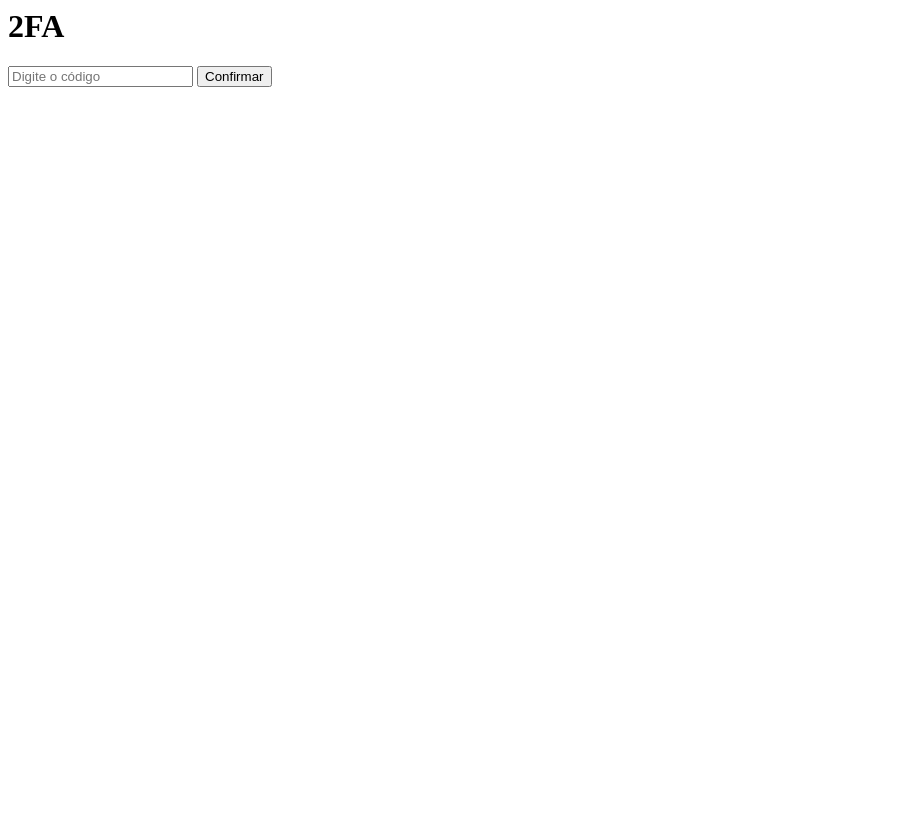
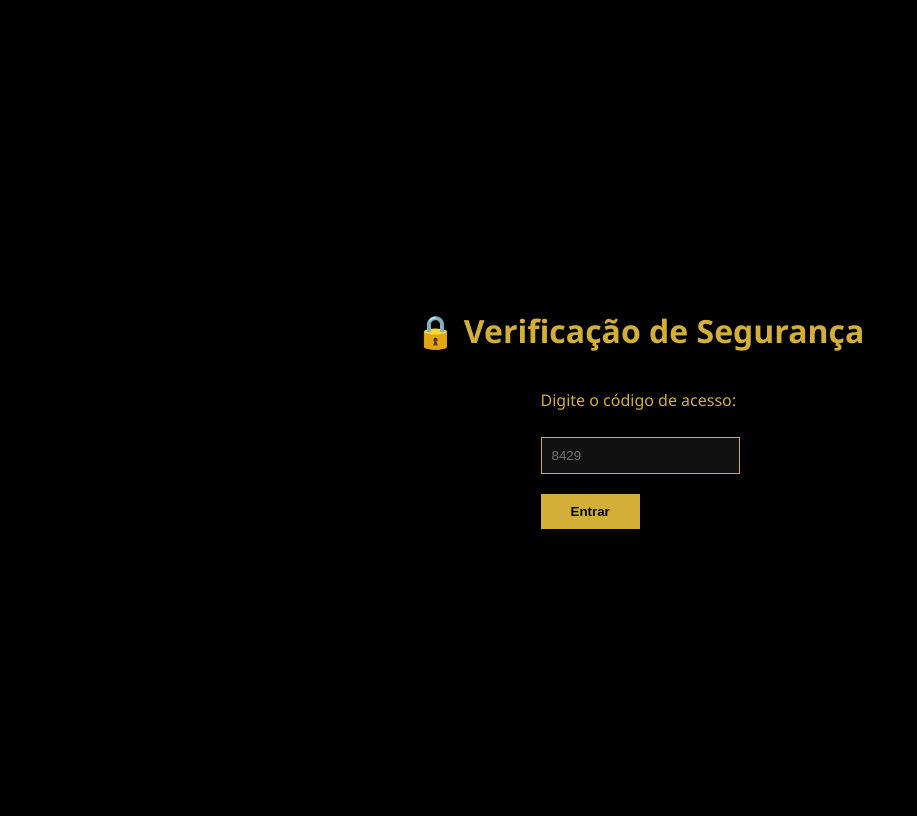
Before and after one commit to silverback000mn/anubis-eye-v6, a Flask app: template painel_web/templates/painel_web/templates/verificar.html in a window 1280 px wide. Shown: the whole page, without its empty margins (0-917 px from the left). Before the commit the page ends 87 px from the top, so only its background shows below. Run offline with Flask 3, Linux system fonts and the light colour scheme; the template is opened without the code that fills it, so the values that code supplies are empty.

Commit message:
Update verificar.html

```diff
--- a/painel_web/templates/painel_web/templates/verificar.html
+++ b/painel_web/templates/painel_web/templates/verificar.html
@@ -1,5 +1,50 @@
-<form method="POST">
-  <h1>2FA</h1>
-  <input name="token" placeholder="Digite o código">
-  <button type="submit">Confirmar</button>
-</form>
+<!DOCTYPE html>
+<html lang="pt-br">
+<head>
+  <meta charset="UTF-8" />
+  <title>Verificação - Anubis Eye</title>
+  <meta name="viewport" content="width=device-width, initial-scale=1.0" />
+  <style>
+    body {
+      background-color: #000;
+      color: #D4AF37;
+      font-family: 'Segoe UI', sans-serif;
+      display: flex;
+      flex-direction: column;
+      align-items: center;
+      justify-content: center;
+      height: 100vh;
+    }
+    input[type="text"] {
+      padding: 10px;
+      margin-top: 10px;
+      border: 1px solid #D4AF37;
+      background: #111;
+      color: #fff;
+    }
+    button {
+      margin-top: 20px;
+      padding: 10px 30px;
+      border: none;
+      background: #D4AF37;
+      color: black;
+      cursor: pointer;
+      font-weight: bold;
+      transition: all 0.3s;
+    }
+    button:hover {
+      background: #fff;
+      color: #000;
+    }
+  </style>
+</head>
+<body>
+  <h1>🔒 Verificação de Segurança</h1>
+  <form method="POST" action="/painel">
+    <p>Digite o código de acesso:</p>
+    <input type="text" name="codigo" placeholder="8429" required />
+    <br />
+    <button type="submit">Entrar</button>
+  </form>
+</body>
+</html>
```
